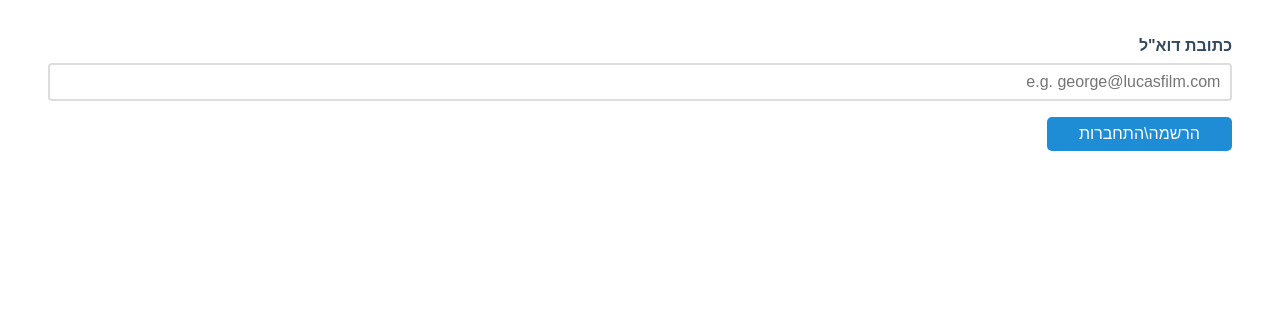
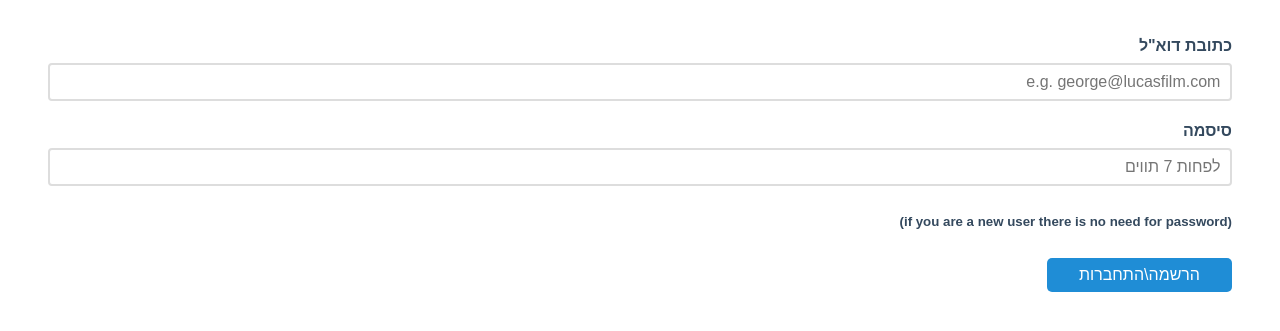
Before and after one commit to ofekd/hasadna-attendance, a plain HTML site: page public/auth.html in a window 1280 px wide. Shown: the part 185-516 px from the top of the page. Drawn offline with Linux system fonts and the light colour scheme.

Commit message:
Update auth.html

```diff
--- a/public/auth.html
+++ b/public/auth.html
@@ -27,10 +27,10 @@
                         <fieldset>
                             <label for="email">כתובת דוא"ל</label>
                             <input id="email" type="email" placeholder="e.g. george@lucasfilm.com">
-<!-- it's in case we ever need a pass engine
+
                             <label for="password">סיסמה</label>
-                            <input id="password" type="password" placeholder="לפחות 7 תווים">
--->
+                            <input id="password" type="password" placeholder="לפחות 7 תווים"> <h5>(if you are a new user there is no need for password)</h5>
+
                             <div id="feedback" style="text-align: center; font-weight:bold; font-size: 1.5em"></div>
                             <button type="submit" class="pure-button">הרשמה\התחברות</button>
                            <!-- <a href="#" onclick="passwordReset()">איפוס סיסמה</a>-->
```
